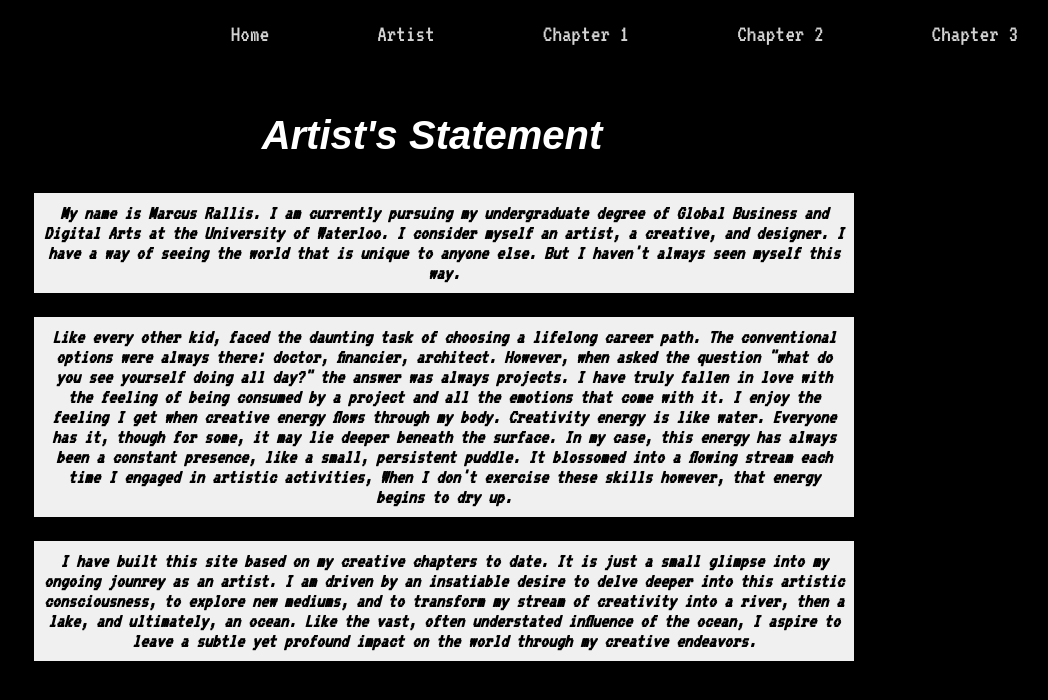
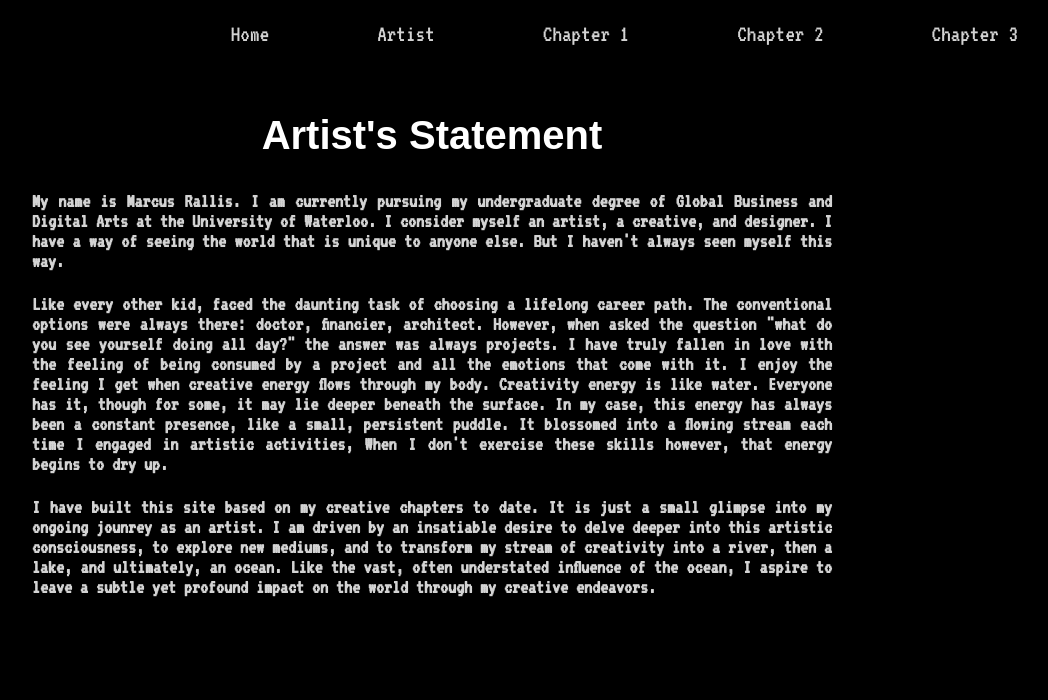
Before and after one commit to marallis/Personal-Website-2, a plain HTML site: page index.html in a window 1280 px wide. Both pictures are taken after a click on the link "Artist". Shown: the whole page, without its empty margins (208-1256 px from the left). Drawn offline with Linux system fonts and the light colour scheme; a web font is replaced by a local one.

Commit message:
touch ups

```diff
--- a/index.html
+++ b/index.html
@@ -30,22 +30,10 @@
         margin: 0;
         padding: 0;
         background-color: #000;
-        color: white;
-
-
+        color: #D3D3D3;
+        text-align: justify;
       }
 
-      .rectangle {
-    width: 800px;
-    height: auto;
-    background-color: #f0f0f0;
-    color: black;
-    padding: 10px;
-    overflow: auto;
-    border: 2px solid #000; /* Black border */
-    margin: 20px 0; /* Margin above and below the rectangle */
-    text-align: center; /* Center-align text */
-}
 
       nav {
         width: 100%;
@@ -79,15 +67,14 @@
         max-width: 800px;
         margin-left: auto;
         margin-right: auto;
-        padding: 20px;
         font-size: 20px;
 
       }
 
       .artist-section {
-        font-family: "futura-pt-bold", sans-serif;
-font-weight: 700;
-font-style: italic;
+        font-family: "lores-12", sans-serif;
+        font-weight: 700;
+        font-style: normal;
         text-align: center;
         color: white;
 
@@ -99,7 +86,7 @@ font-style: italic;
       }
 
       .visual-section {
-       font-family: "typeka", sans-serif;
+       font-family: "lores-12", sans-serif;
 font-weight: 700;
 font-style: normal;
         text-align: center;
@@ -120,7 +107,6 @@ font-style: normal;
         text-align: center;
         color: white;
 
-
       }
 
       .digital-section h2 {
@@ -129,12 +115,11 @@ font-style: normal;
       }
 
       .film-section {
-        font-family: "futura-pt-bold", sans-serif;
-font-weight: 700;
-font-style: italic;
+        font-family: "lores-12", sans-serif;
+        font-weight: 700;
+        font-style: normal;
         text-align: center;
         color: white;
-
 
       }
 
@@ -160,6 +145,7 @@ font-style: italic;
         left: 0;
         margin: 20px;
         white-space: nowrap;
+        color: white;
       }
 
       .title-container h1 {
@@ -198,9 +184,9 @@ font-style: italic;
     <div id="artist" class="content-section artist-section">
       <h2>Artist's Statement</h2>
       <p class="rectangle">My name is Marcus Rallis. I am currently pursuing my undergraduate degree of Global Business and Digital Arts at the University of Waterloo. I consider myself an artist, a creative, and designer. I have a way of seeing the world that is unique to anyone else. But I haven't always seen myself this way.</p>
-
+<br>
       <p class="rectangle">Like every other kid, faced the daunting task of choosing a lifelong career path. The conventional options were always there: doctor, financier, architect. However, when asked the question "what do you see yourself doing all day?" the answer was always projects. I have truly fallen in love with the feeling of being consumed by a project and all the emotions that come with it. I enjoy the feeling I get when creative energy flows through my body. Creativity energy is like water. Everyone has it, though for some, it may lie deeper beneath the surface. In my case, this energy has always been a constant presence, like a small, persistent puddle. It blossomed into a flowing stream each time I engaged in artistic activities, When I don't exercise these skills however, that energy begins to dry up. </p>
-
+<br>
       <p class="rectangle">I have built this site based on my creative chapters to date. It is just a small glimpse into my ongoing jounrey as an artist. I am driven by an insatiable desire to delve deeper into this artistic consciousness, to explore new mediums, and to transform my stream of creativity into a river, then a lake, and ultimately, an ocean. Like the vast, often understated influence of the ocean, I aspire to leave a subtle yet profound impact on the world through my creative endeavors.</p>
 
       <div class="collage-container">
@@ -211,8 +197,10 @@ font-style: italic;
     <!-- Visual section -->
     <div id="chapter 1" class="content-section visual-section">
       <h2>Visual Arts</h2>
-      <p>Visual arts holds a special place in my heart. It's where my identity as an artist was born. Growing up, my mom would often suggest arts and crafts as an activity when I wasn't playing sports. She is a talented visual artist and nurtured my creative side. I wasn't very confident in my ability with a pencil or paintbrush, maybe because I was constantly comparing myself to her or other kids in my class, but she persistently told me how good I was. In the summer of 2017 it was time to select my electives for grade 9. This was a pivotal educational decision, as I had the freedom to choose electives. All of my friends chose drama because it was the bird course. My parents reminded me that the decisions I made in highschool were important because university was right around the corner. I ultimately chose visual arts. Luckly, with a great teacher and beautiful studio, it has been one of the best classes I've taken to this day. </p>
-
+      <p>Visual arts holds a special place in my heart. It's where my identity as an artist was born. Growing up, my mom would often suggest arts and crafts as an activity when I wasn't playing sports. She is a talented visual artist and nurtured my creative side. I wasn't very confident in my ability with a pencil or paintbrush, maybe because I was constantly comparing myself to her or other kids in my class, but she persistently told me how good I was.</p>
+      <br>
+      <p>In the summer of 2017 it was time to select my electives for grade 9. This was a pivotal educational decision, as I had the freedom to choose electives. All of my friends chose drama because it was the bird course. My parents reminded me that the decisions I made in highschool were important because university was right around the corner. I ultimately chose visual arts. Luckly, with a great teacher and beautiful studio, it has been one of the best classes I've taken to this day. </p>
+<br>
       <p>Here is some of the work I produced in my visual arts classes in high school.</p>
 
       <!-- Visual photos -->
@@ -233,7 +221,7 @@ font-style: italic;
     <div id="chapter 2" class="content-section digital-section">
       <h2>Digital Arts</h2>
       <p class="typewriter">As I sat in Ms. Aylesworth's visual arts class, I noticed another teacher bringing groups of kids into a room at the front of the class. I asked Ms. Aylesworth and she informed me it was Mr. Krawczyk's digital art's class using the dark room. I knew I had to try it. I always had an aptitude with tech so I imagined this could be my thing. The problem was, my schedule was tight and I couldn't fit all of my academics with visual and digital arts. I ultimately decided to switch back and forth. Grade 9 I would take visual, grade 10 I would take digital etc. </p>
-
+<br>
       <p class="typewriter">Here are some digital art peices I have created thus far.</p>
 
       <!-- Digital photos -->
```
